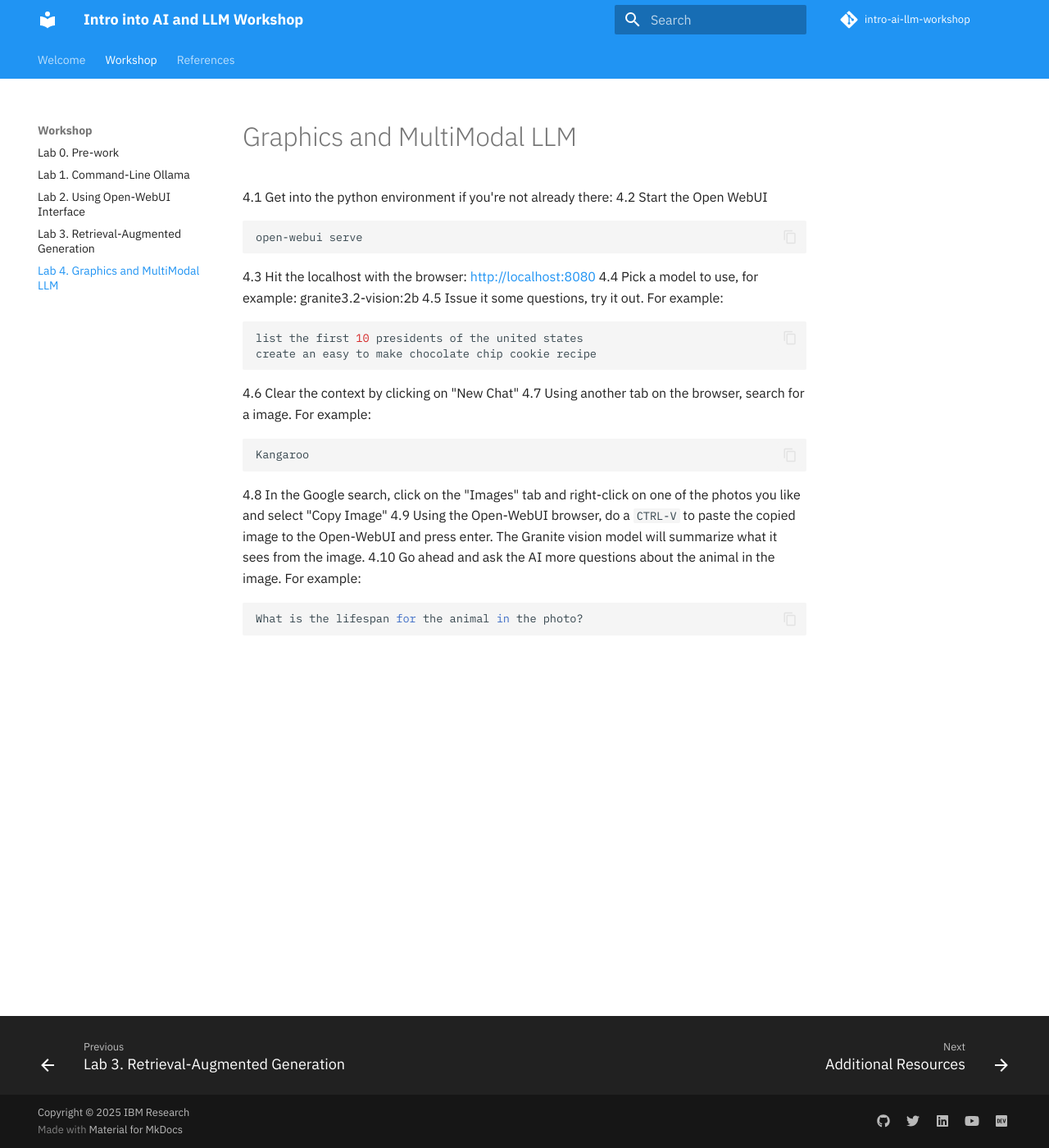
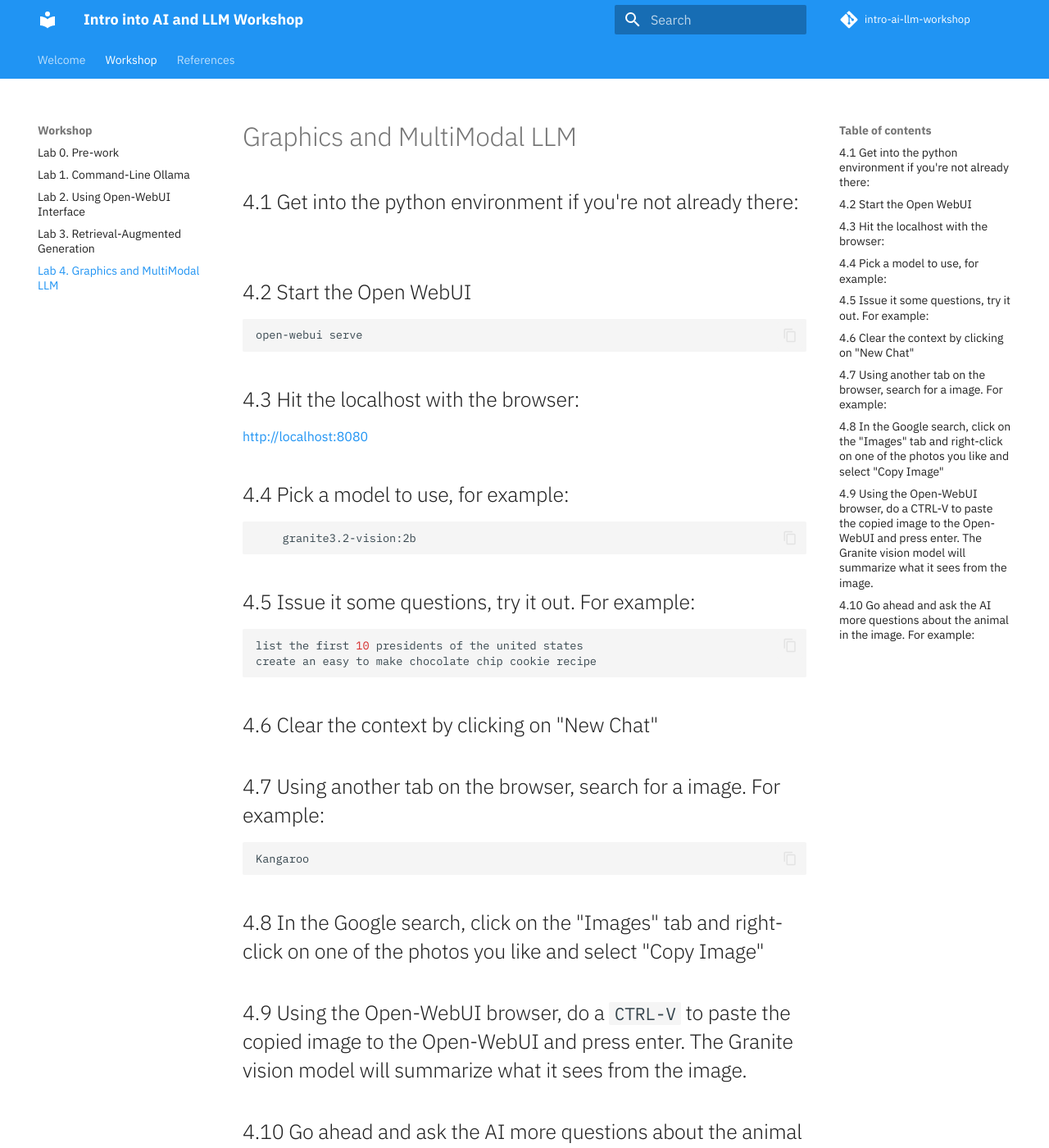
Before and after one commit to IBM/intro-ai-llm-workshop, an MkDocs documentation site: the page built from docs/lab-4/README.md, in a window 1280 px wide and 1400 px high. Shown: the whole window at 82% size. Built offline with MkDocs 1.6.1 and Material for MkDocs 9.7.7, drawn with Linux system fonts in a browser that asks for light colours; comment, search, counter and statistics services are not loaded; some of the changed text lies outside the part shown.

Commit message:
Adding ToC items
Signed-off-by: James Busche <jbusche@us.ibm.com>

````diff
--- a/docs/lab-4/README.md
+++ b/docs/lab-4/README.md
@@ -1,27 +1,33 @@
 # Graphics and MultiModal LLM
 
-4.1 Get into the python environment if you're not already there:
-4.2 Start the Open WebUI
+## 4.1 Get into the python environment if you're not already there:
+
+## 4.2 Start the Open WebUI
 ```bash
 open-webui serve
 ```
-4.3 Hit the localhost with the browser:
+## 4.3 Hit the localhost with the browser:
 [http://localhost:8080](http://localhost:8080/)
-4.4 Pick a model to use, for example:
+
+## 4.4 Pick a model to use, for example:
         granite3.2-vision:2b
-4.5 Issue it some questions, try it out.  For example:
+
+## 4.5 Issue it some questions, try it out.  For example:
 ```bash
 list the first 10 presidents of the united states
 create an easy to make chocolate chip cookie recipe
 ```
-4.6 Clear the context by clicking on "New Chat"
-4.7 Using another tab on the browser, search for a image.  For example:
+## 4.6 Clear the context by clicking on "New Chat"
+
+## 4.7 Using another tab on the browser, search for a image.  For example:
 ```bash
 Kangaroo
 ```
-4.8 In the Google search, click on the "Images" tab and right-click on one of the photos you like and select "Copy Image"
-4.9 Using the Open-WebUI browser, do a `CTRL-V` to paste the copied image to the Open-WebUI and press enter. The Granite vision model will summarize what it sees from the image.
-4.10 Go ahead and ask the AI more questions about the animal in the image.  For example:
+## 4.8 In the Google search, click on the "Images" tab and right-click on one of the photos you like and select "Copy Image"
+
+## 4.9 Using the Open-WebUI browser, do a `CTRL-V` to paste the copied image to the Open-WebUI and press enter. The Granite vision model will summarize what it sees from the image.
+
+## 4.10 Go ahead and ask the AI more questions about the animal in the image.  For example:
 ```bash
 What is the lifespan for the animal in the photo?
 ```
--- a/docs/pre-work/README.md
+++ b/docs/pre-work/README.md
@@ -2,18 +2,20 @@
 
 Assumptions:
 
-These labs assume you have a Microsoft Windows 11 machine
+These labs assume you have a Microsoft Windows 11 machine.
 
-1.1 Download and Install Ollama for Windows:
+(For MacOS instructions, click Here: [MacOS](macosinstructions.md))
+
+## 1.1 Download and Install Ollama for Windows:
 [Ollama for Windows](https://ollama.com/download/windows)
 
 Install Ollama by double-clicking on the downloaded `OllamaSetup.exe`
 
 And then clicking on "Install"
 
-1.2 Open up a command prompt (Search for "CMD" and click on "Command Prompt")
+## 1.2 Open up a command prompt (Search for "CMD" and click on "Command Prompt")
 
-1.3. Download at least 3 of the Granite models
+## 1.3. Download at least 3 of the Granite models
 ```shell
 ollama pull granite3.3:2b
 ollama pull granite3.2-vision:2b
@@ -26,7 +28,7 @@
 ```
 Check out the entire Hugging face library of models at: https://ollama.com/library
 
-1.4 Install Python 3.11.9 for Windows
+## 1.4 Install Python 3.11.9 for Windows
 
 [python-3.11.9-amd64.exe](https://www.python.org/ftp/python/3.11.9/python-3.11.9-amd64.exe)
 
@@ -34,7 +36,7 @@
 
 **Note: While installing - make sure you check the box to "add the python.exe to path"**
 
-1.5 Close and re-open your command prompt and then check to make sure python is findable on the path by typing:
+## 1.5 Close and re-open your command prompt and then check to make sure python is findable on the path by typing:
 ```shell
 python --version
 ```
@@ -82,19 +84,19 @@
 ollama rm granite3.3:2b granite3.3:8b granite3.2-vision:2b
 ```
 
-Uninstall ollama:
+# Uninstall ollama:
 
 In the search bar, search for Settings --> Apps --> Installed Apps and search for Ollama and click on Uninstall
 
-Stop and remove open-webUI:
+## Stop and remove open-webUI:
 
 In the command line where open-webui is running, do a ctrl-C to stop the "open-webui serve"
 
-Then, type
+## Then, deactivate your python environment session by typing:
 ```shell
 "venv/Scripts/deactivate.bat" to exit the python virtual environment
 ```
-If you want to remove the virutal environment completely, you could issue a:
+## If you want to remove the virutal environment completely, you could issue a:
 ```shell
 rmdir /s venv
 ```
````
Also changed, not shown: other parts of docs/pre-work/README.md (+5 -5 lines), docs/lab-1/README.md (+9 -9 lines), docs/lab-2/README.md (+21 -11 lines), docs/lab-3/README.md (+16 -9 lines), docs/pre-work/macosinstructions.md (added, +61 -0 lines).
